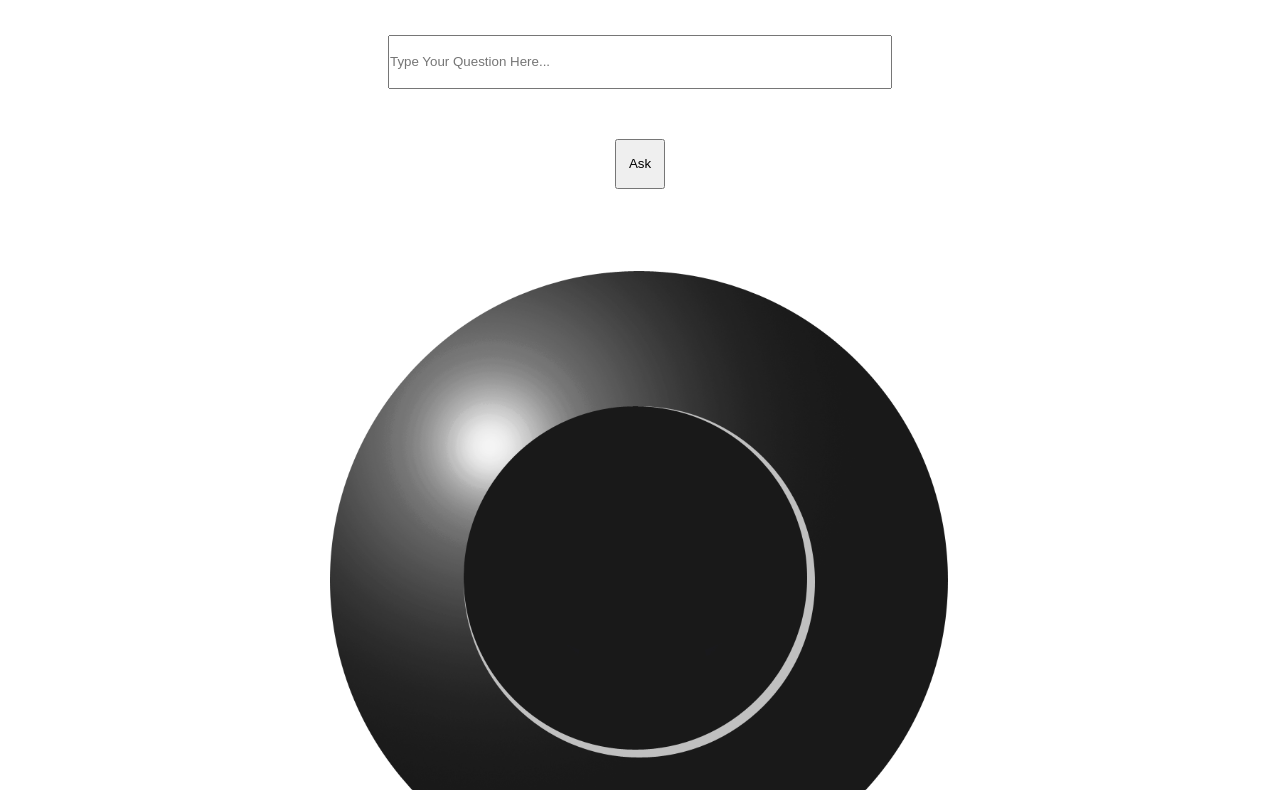
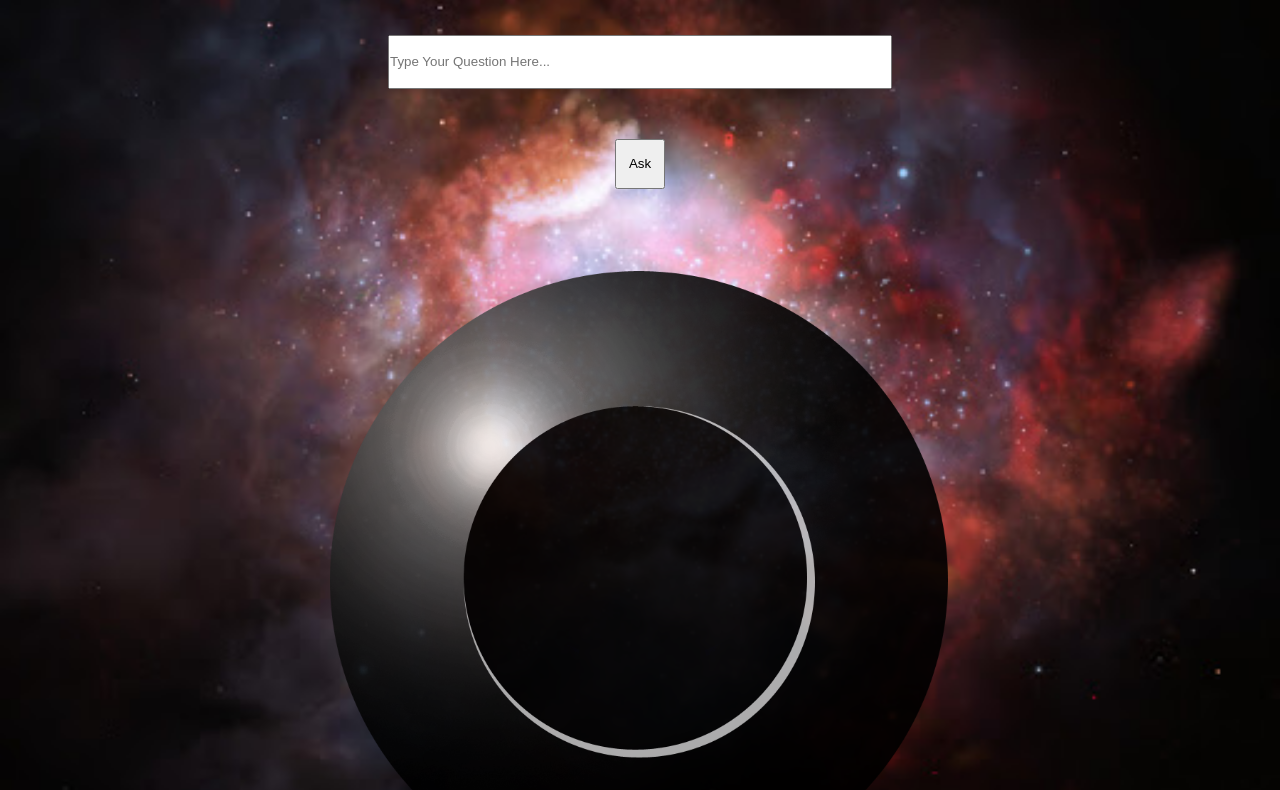
Before and after one commit to aleon510/magic8ball, a plain HTML site: page index.html in a window 1280 px wide. Shown: the part 241-1031 px from the top of the page. Drawn offline with Linux system fonts and the light colour scheme; the site is published under a folder, as on GitHub Pages, so addresses that start at the root find nothing.

Commit message:
img correction

```diff
--- a/css/styles.css
+++ b/css/styles.css
@@ -3,7 +3,7 @@
   padding: 0;
 }
 body {
-  background-image: url('/img/galaxy.jpg');
+  background-image: url('../img/galaxy.jpg');
   background-size: cover;
   background-repeat: no-repeat;
   background-attachment: fixed;
```
